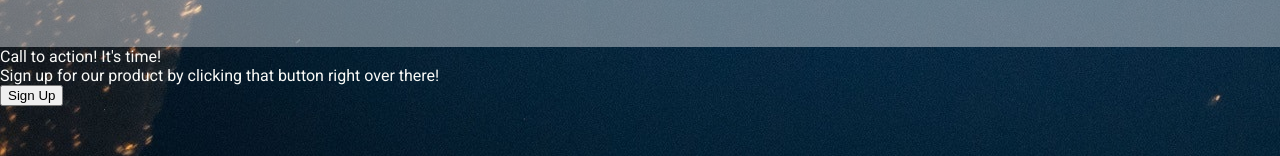
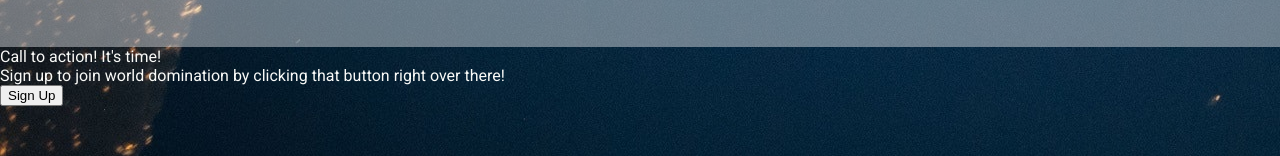
Before and after one commit to Wolflington/landing_page, a plain HTML site: page index.html in a window 1280 px wide. Shown: the part 1098-1254 px from the top of the page. Drawn offline with Linux system fonts and the light colour scheme.

Commit message:
Paraphrase the modal text

```diff
--- a/index.html
+++ b/index.html
@@ -77,7 +77,7 @@
         <div class="modal">
             <div class="text-container"> <!--I'm not sure about this one if it will really separate the header and the text. Let's leave it this one for now-->
                 <div class="modal-text-header">Call to action! It's time!</div>
-                <div class="modal-text">Sign up for our product by clicking that button right over there!</div>
+                <div class="modal-text">Sign up to join world domination by clicking that button right over there!</div>
             </div>
             <button class="sign-up">Sign Up</button>
         </div>
```
